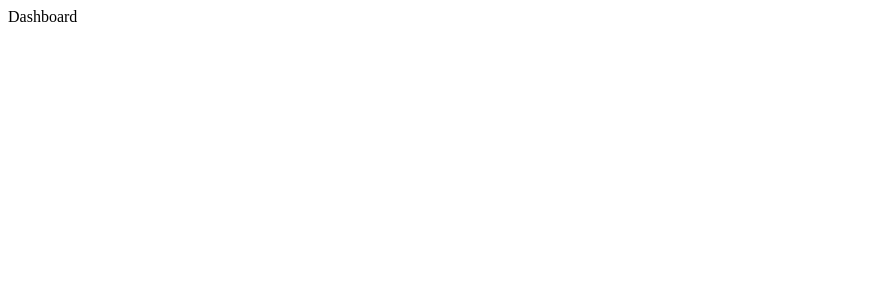
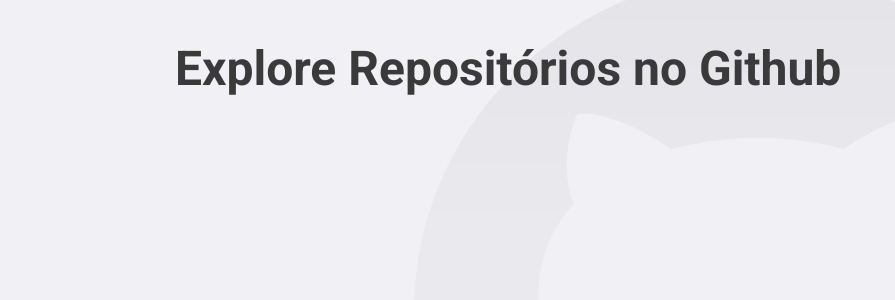
Before and after one commit to OtavioPalma/github-explorer, a React (Create React App) app: page / in a window 1280 px wide. Shown: the top 300 px of the page, without its empty margins (0-895 px from the left). Built offline with nearby package versions, Linux system fonts and the light colour scheme.

Commit message:
feat: styled components and global style

```diff
--- a/package.json
+++ b/package.json
@@ -14,6 +14,7 @@
     "react-dom": "^17.0.1",
     "react-router-dom": "^5.2.0",
     "react-scripts": "4.0.3",
+    "styled-components": "^5.2.1",
     "typescript": "^4.1.2",
     "web-vitals": "^1.0.1"
   },
@@ -37,6 +38,7 @@
   },
   "devDependencies": {
     "@types/react-router-dom": "^5.1.7",
+    "@types/styled-components": "^5.1.7",
     "@typescript-eslint/eslint-plugin": "^4.15.2",
     "@typescript-eslint/parser": "^4.15.2",
     "eslint": "^7.21.0",
--- a/public/index.html
+++ b/public/index.html
@@ -5,6 +5,11 @@
     <meta name="viewport" content="width=device-width, initial-scale=1" />
     <meta name="theme-color" content="#3a3a3a" />
     <title>Github Explorer</title>
+    <link rel="preconnect" href="https://fonts.gstatic.com" />
+    <link
+      href="https://fonts.googleapis.com/css2?family=Roboto:wght@400;700&display=swap"
+      rel="stylesheet"
+    />
   </head>
   <body>
     <noscript>You need to enable JavaScript to run this app.</noscript>
--- a/src/App.tsx
+++ b/src/App.tsx
@@ -1,4 +1,14 @@
 import React from 'react';
+import { BrowserRouter } from 'react-router-dom';
 import { Routes } from './routes/routes';
+import GlobalStyle from './styles/global';
 
-export const App: React.FC = () => <Routes />;
+export const App: React.FC = () => (
+  <>
+    <BrowserRouter>
+      <Routes />
+    </BrowserRouter>
+
+    <GlobalStyle />
+  </>
+);
--- a/src/pages/Dashboard/Dashboard.tsx
+++ b/src/pages/Dashboard/Dashboard.tsx
@@ -1,5 +1,10 @@
 import React from 'react';
+import { Title } from './styles';
 
 export const Dashboard: React.FC = () => {
-  return <div>Dashboard</div>;
+  return (
+    <div>
+      <Title>Explore Repositórios no Github</Title>
+    </div>
+  );
 };
--- /dev/null
+++ b/src/pages/Dashboard/styles.tsx
@@ -0,0 +1,6 @@
+import styled from 'styled-components';
+
+export const Title = styled.h1`
+  font-size: 48px;
+  color: #3a3a3a;
+`;
--- a/src/routes/routes.tsx
+++ b/src/routes/routes.tsx
@@ -1,13 +1,11 @@
 import React from 'react';
-import { BrowserRouter, Route, Switch } from 'react-router-dom';
+import { Route, Switch } from 'react-router-dom';
 import { Dashboard } from '../pages/Dashboard/Dashboard';
 import { Repository } from '../pages/Repository/Repository';
 
 export const Routes: React.FC = () => (
-  <BrowserRouter>
-    <Switch>
-      <Route path="/" exact component={Dashboard} />
-      <Route path="/repository" component={Repository} />
-    </Switch>
-  </BrowserRouter>
+  <Switch>
+    <Route path="/" exact component={Dashboard} />
+    <Route path="/repository" component={Repository} />
+  </Switch>
 );
--- /dev/null
+++ b/src/styles/global.ts
@@ -0,0 +1,30 @@
+import { createGlobalStyle } from 'styled-components';
+import githubBackground from '../assets/background.svg';
+
+export default createGlobalStyle`
+  * {
+    margin: 0;
+    padding: 0;
+    outline: 0;
+    box-sizing: border-box;
+  }
+
+  body {
+    background: #f0f0f5 url(${githubBackground}) no-repeat 70% top;
+    -webkit-font-smoothing: antialiased;
+  }
+
+  body, input, button {
+    font: 16px 'Roboto', sans-serif;
+  }
+
+  #root {
+    max-width: 970px;
+    margin: 0 auto;
+    padding: 40px 20px;
+  }
+
+  button {
+    cursor: pointer;
+  }
+`;
```
Also changed, not shown: src/assets/background.svg (added), 1 other file (tests, documents, lock files or other folders).
